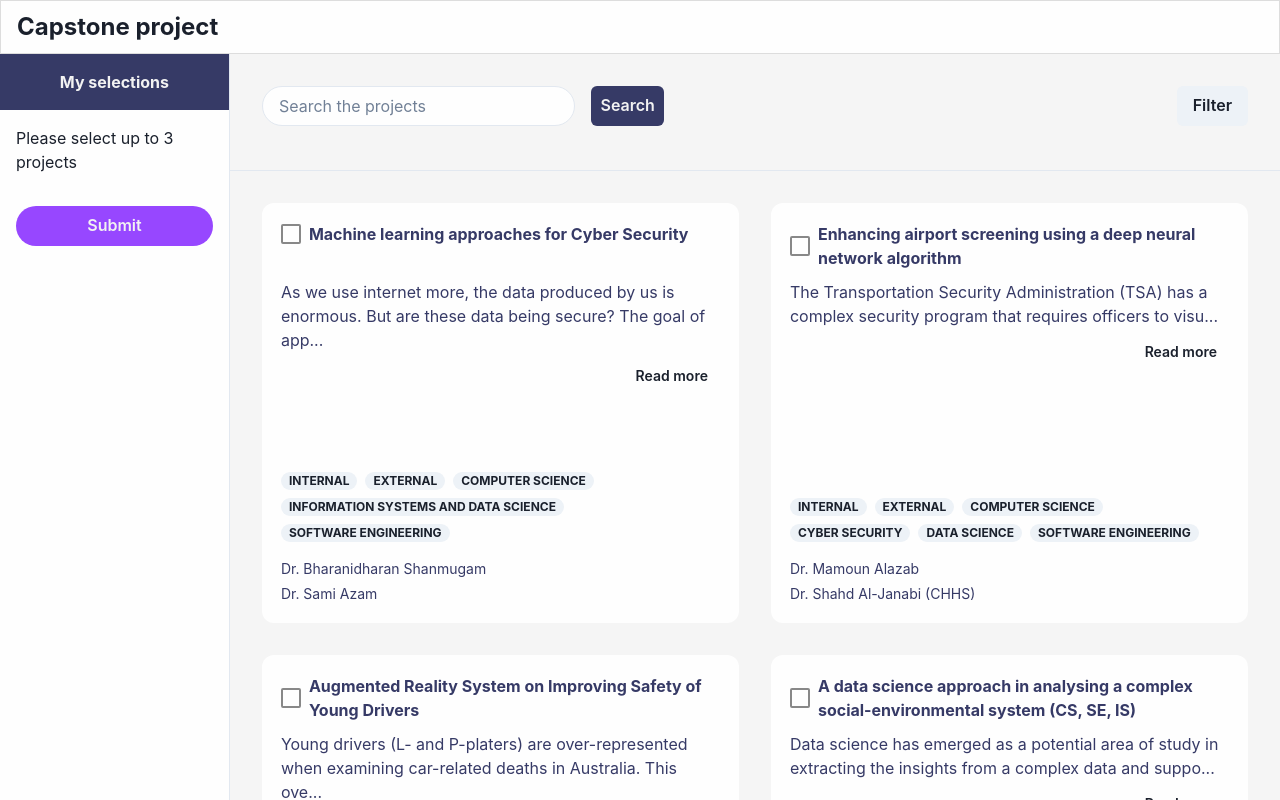
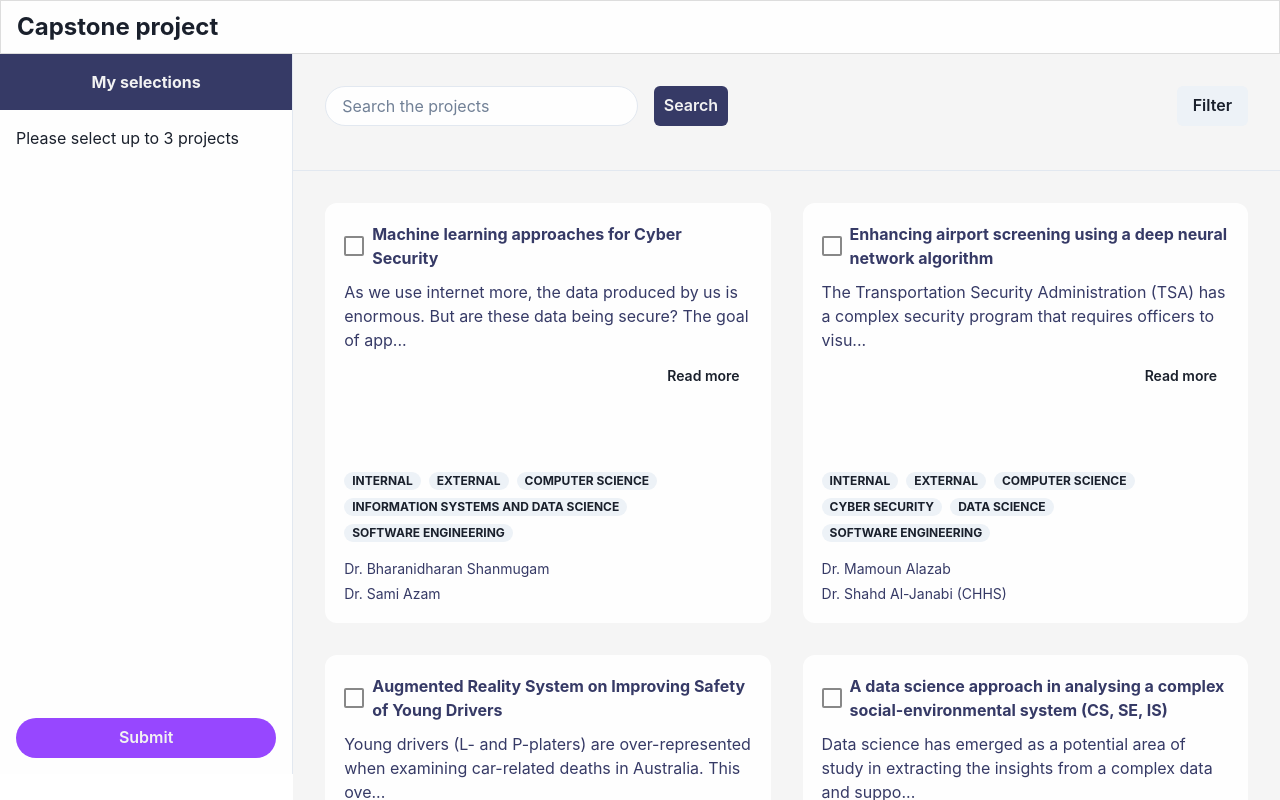
Before and after one commit to mong00x/capstone-conect, a React (Vite) app in the folder client/: page / in a window 1280 px wide. Built offline with nearby package versions, Linux system fonts and the light colour scheme.

Commit message:
adjust sidebar style

```diff
--- a/client/src/components/SideMenu/SideMenu.jsx
+++ b/client/src/components/SideMenu/SideMenu.jsx
@@ -1,4 +1,4 @@
-import React, { useState } from "react";
+import React from "react";
 import { Box, Flex, Text, Button } from "@chakra-ui/react";
 
 // drag and drop stuff
@@ -9,13 +9,15 @@ import { HTML5Backend } from "react-dnd-html5-backend";
 const SideMenu = () => {
   return (
     <Flex
-      w="280px"
-      h="100%"
+      w="380px"
+      h="90%"
       bg="BG"
       color="DarsShades"
       flexDirection="column"
       borderRight="1px solid #E2E8F0"
+      justifyContent="space-between"
     >
+      <Flex flexDir="column">
         <Box p="1rem" bg="DarkShades" textAlign="center" width="100%">
           <Text fontSize="1rem" fontWeight="bold" color="LightShades">
             My selections
@@ -26,6 +28,8 @@ const SideMenu = () => {
             <Container height="300px" />
           </DndProvider>
         </Box>
+      </Flex>
+
       <Button
         className="submit-btn"
         m="1rem"
```
Lines whose indentation alone changed are shown as unchanged.
